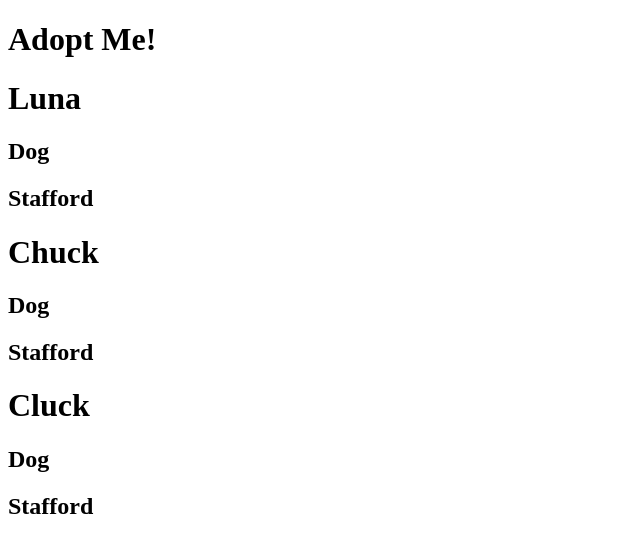
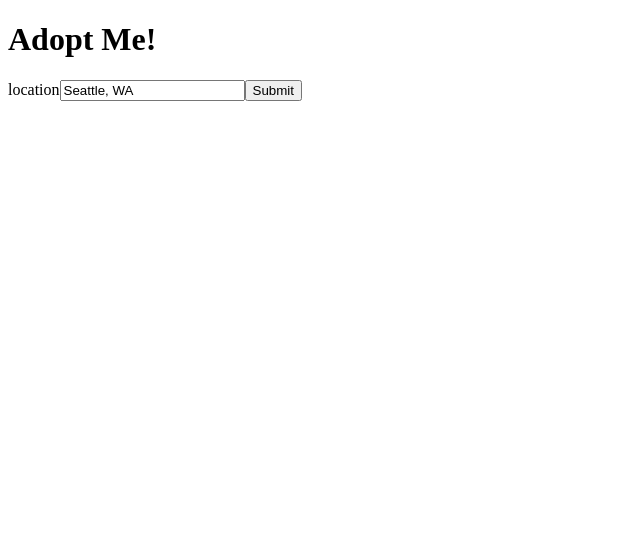
Before and after one commit to dandgerson/complete-intro-to-react-v7, a JavaScript app: page / in a window 1280 px wide. Shown: the top 552 px of the page, without its empty margins (0-640 px from the left). Built offline with nearby package versions, Linux system fonts and the light colour scheme.

Commit message:
search form component

```diff
--- a/package.json
+++ b/package.json
@@ -18,6 +18,8 @@
     "@typescript-eslint/parser": "^5.38.1",
     "eslint": "^8.24.0",
     "eslint-config-prettier": "^8.5.0",
+    "eslint-plugin-import": "^2.26.0",
+    "eslint-plugin-jsx-a11y": "^6.6.1",
     "eslint-plugin-react": "^7.31.8",
     "parcel": "^2.7.0",
     "prettier": "^2.7.1",
--- a/src/App.js
+++ b/src/App.js
@@ -1,26 +1,32 @@
-import React from "react";
 import { render } from "react-dom";
 import Pet from "./Pet";
+import SearchParams from "./SearchParams";
 
-const App = () => {
-  return React.createElement("div", {}, [
-    React.createElement("h1", {}, "Adopt Me!"),
-    React.createElement(Pet, {
+const pets = [
+  {
     name: "Luna",
-      animal: "Dog",
+    animal: "dog",
     breed: "Stafford",
-    }),
-    React.createElement(Pet, {
+  },
+  {
     name: "Chuck",
     animal: "Dog",
     breed: "Stafford",
-    }),
-    React.createElement(Pet, {
+  },
+  {
     name: "Cluck",
     animal: "Dog",
     breed: "Stafford",
-    }),
-  ]);
+  },
+];
+
+const App = () => {
+  return (
+    <div>
+      <h1>Adopt Me!</h1>
+      <SearchParams />
+    </div>
+  );
 };
 
-render(React.createElement(App), document.querySelector("#root"));
+render(<App />, document.querySelector("#root"));
--- a/src/Pet.js
+++ b/src/Pet.js
@@ -1,11 +1,11 @@
-import React from "react";
-
 const Pet = (props) => {
-  return React.createElement("div", {}, [
-    React.createElement("h1", {}, props.name),
-    React.createElement("h2", {}, props.animal),
-    React.createElement("h2", {}, props.breed),
-  ]);
+  return (
+    <div>
+      <h1>{props.name}</h1>
+      <h2>{props.animal}</h2>
+      <h2>{props.breed}</h2>
+    </div>
+  );
 };
 
 export default Pet;
--- /dev/null
+++ b/src/SearchParams.js
@@ -0,0 +1,17 @@
+const SearchParams = () => {
+  const location = "Seattle, WA";
+  return (
+    <div className="search-params">
+      <form>
+        <label htmlFor="location">
+          location
+          <input type="text" placeholder="Location" value={location} />
+        </label>
+
+        <button>Submit</button>
+      </form>
+    </div>
+  );
+};
+
+export default SearchParams;
```
Also changed, not shown: .eslintrc.js, 1 other file (tests, documents, lock files or other folders). Lines whose indentation alone changed are shown as unchanged.
